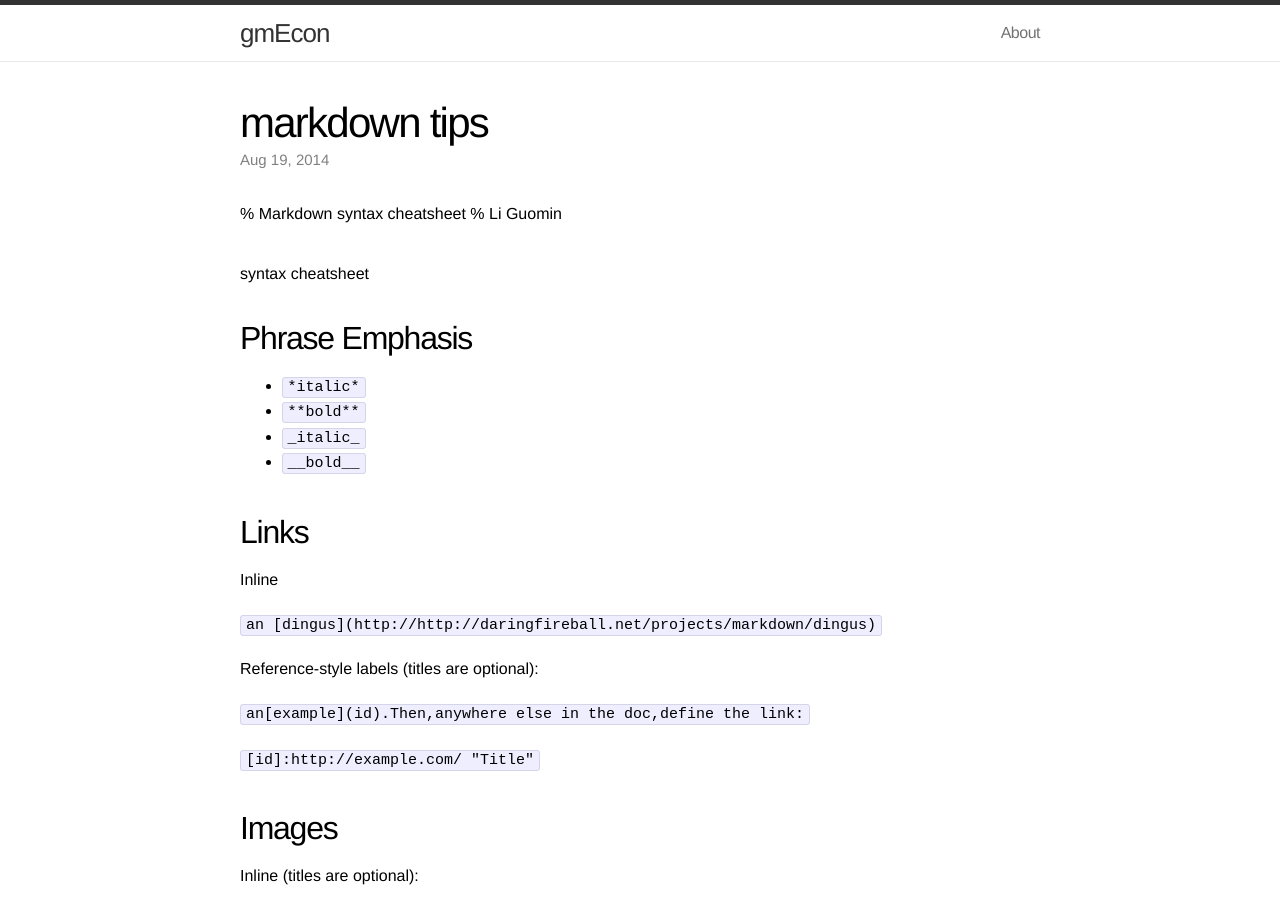
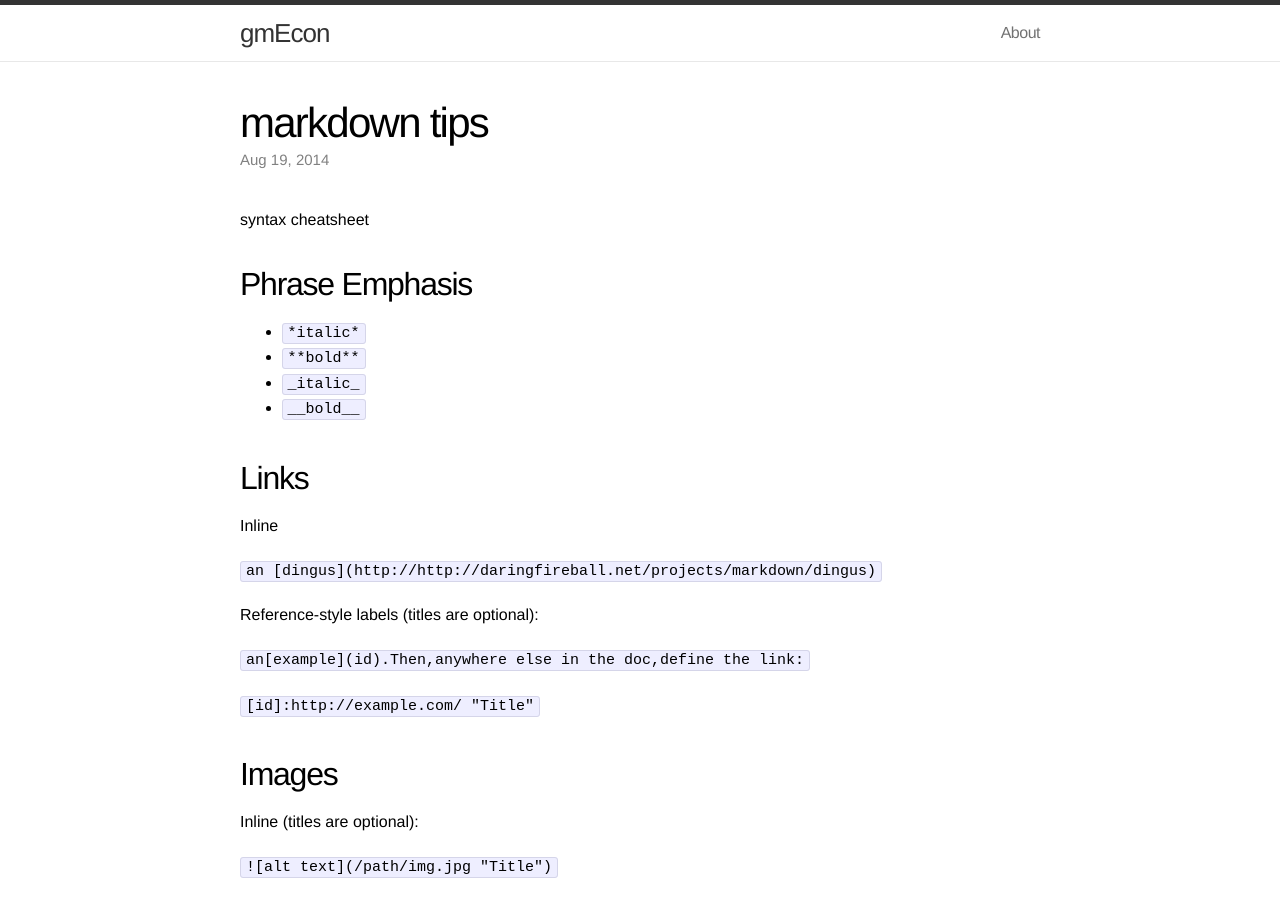
Before and after one commit to Gabegit/Gabegit.github.io, a Jekyll site: the page built from _posts/2014-08-19-markdown-tips.md, in a window 1280 px wide and 900 px high. Built offline with Jekyll 4.4.1, drawn with Linux system fonts in a browser that asks for light colours.

Commit message:
Update 2014-08-19-markdown-tips.md

```diff
--- a/_posts/2014-08-19-markdown-tips.md
+++ b/_posts/2014-08-19-markdown-tips.md
@@ -3,8 +3,6 @@ layout: post
 title: markdown tips
 ---
 
-% Markdown syntax cheatsheet
-% Li Guomin
 
 # syntax cheatsheet
 
```
